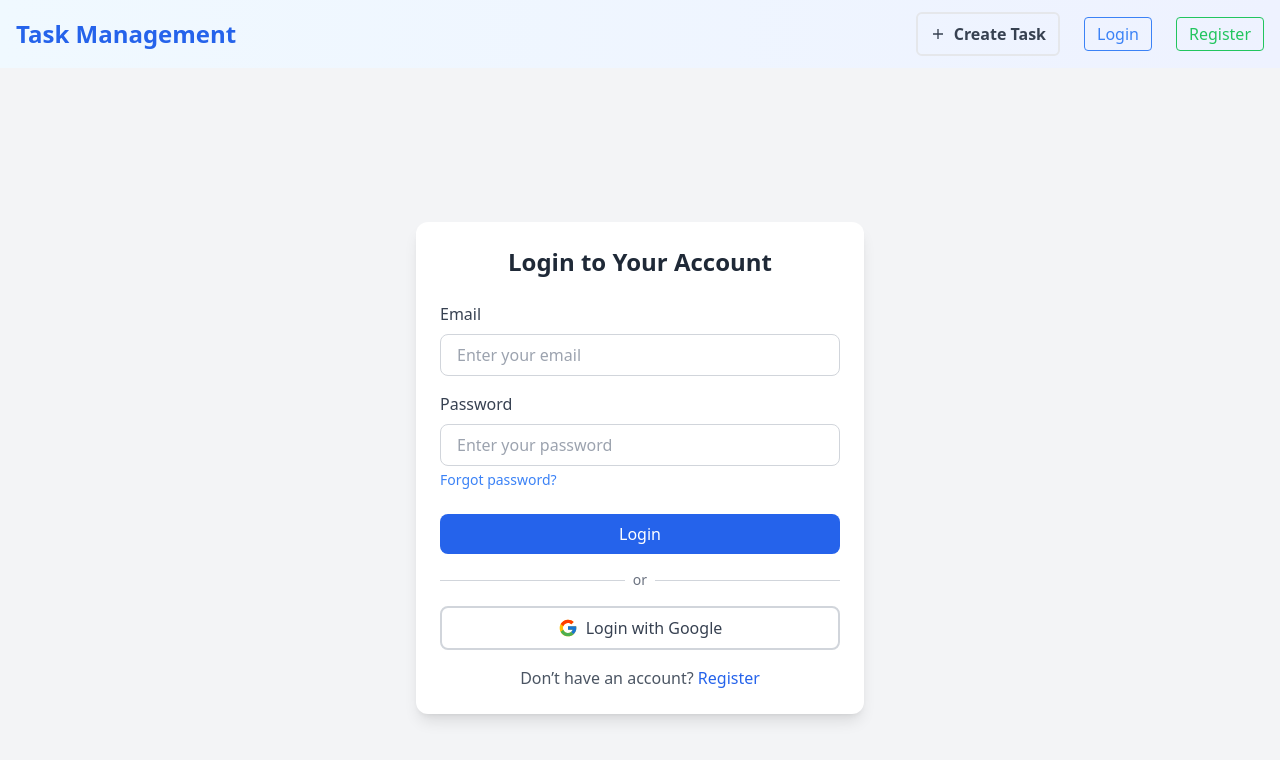
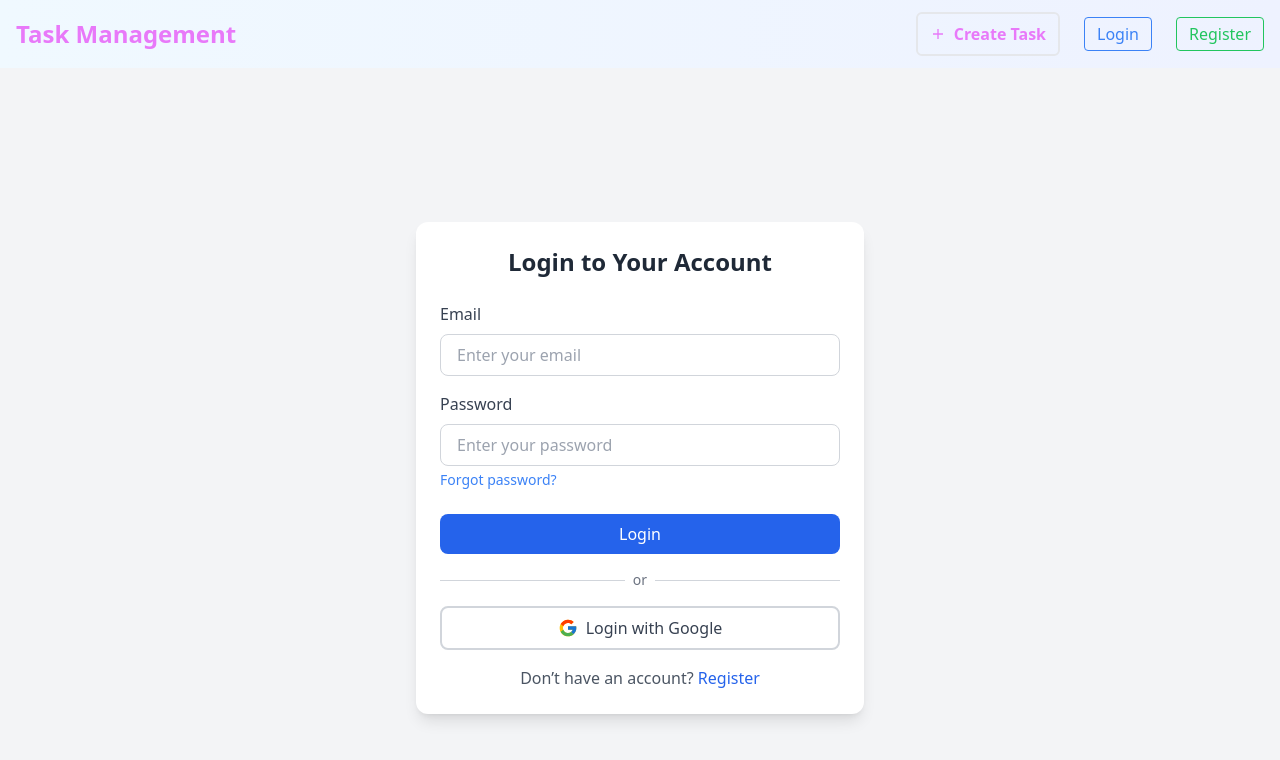
Before and after one commit to rathininfo/task-management-client, a React (Vite) app: page /auth/login in a window 1280 px wide. Shown: the top 760 px of the page. Built offline with nearby package versions, Linux system fonts and the light colour scheme; no server answers.

Commit message:
completed project

```diff
--- a/src/Component/Navbar.jsx
+++ b/src/Component/Navbar.jsx
@@ -24,7 +24,7 @@ const Navbar = () => {
       <div className="container mx-auto px-4 py-3 flex justify-between items-center">
         {/* Logo */}
 <div>
-<Link to="/" className="text-2xl font-bold text-blue-600">
+<Link to="/" className="text-2xl font-bold text-fuchsia-400">
         Task Management
         </Link>
 </div>
@@ -32,7 +32,7 @@ const Navbar = () => {
         {/* Desktop Navigation & User Profile */}
         <div className="flex items-center gap-6">
           <div className="hidden lg:flex gap-4">
-            <Link to="/task" className="text-gray-700 hover:text-blue-500">
+            <Link to="/task" className="text-fuchsia-400 hover:text-fuchsia-600">
            <div className="flex justify-center items-center gap-2 font-bold border-2 px-3 py-2 rounded-md">
            <IoMdAdd/> Create Task
            </div>
--- a/src/Component/Task.jsx
+++ b/src/Component/Task.jsx
@@ -96,7 +96,7 @@ const Task = ({ task, onEdit, onDelete }) => {
               id="title"
               value={editedTask.title}
               onChange={handleChange}
-              className="w-full mt-1 p-3 border rounded-lg focus:ring-2 focus:ring-blue-400"
+              className="w-full mt-1 p-3 border rounded-lg focus:ring-2 focus:text-fuchsia-400"
               placeholder="Edit task title"
             />
           </div>
@@ -109,7 +109,7 @@ const Task = ({ task, onEdit, onDelete }) => {
               id="description"
               value={editedTask.description}
               onChange={handleChange}
-              className="w-full mt-1 p-3 border rounded-lg focus:ring-2 focus:ring-blue-400"
+              className="w-full mt-1 p-3 border rounded-lg focus:ring-2 focus:text-fuchsia-400"
               rows="4"
               placeholder="Edit task description"
             />
@@ -117,7 +117,7 @@ const Task = ({ task, onEdit, onDelete }) => {
           <div className="mt-4 flex gap-4">
             <button
               onClick={handleSave}
-              className="w-32 bg-blue-600 text-white p-2 rounded-md hover:bg-blue-700 transition"
+              className="w-32 text-fuchsia-400 text-white p-2 rounded-md hover:text-fuchsia-600 transition"
             >
               Save Changes
             </button>
@@ -137,7 +137,7 @@ const Task = ({ task, onEdit, onDelete }) => {
           <div className="absolute top-2 right-2 flex gap-3">
             <button
               onClick={handleEdit}
-              className="p-2 bg-blue-500 text-white rounded-full hover:bg-blue-600 transition"
+              className="p-2 text-fuchsia-400 text-white rounded-full hover:text-fuchsia-600 transition"
             >
               <Pencil size={16} />
             </button>
```
